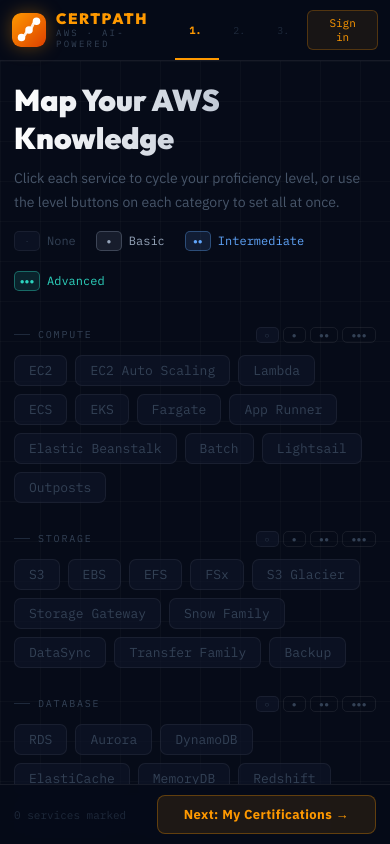
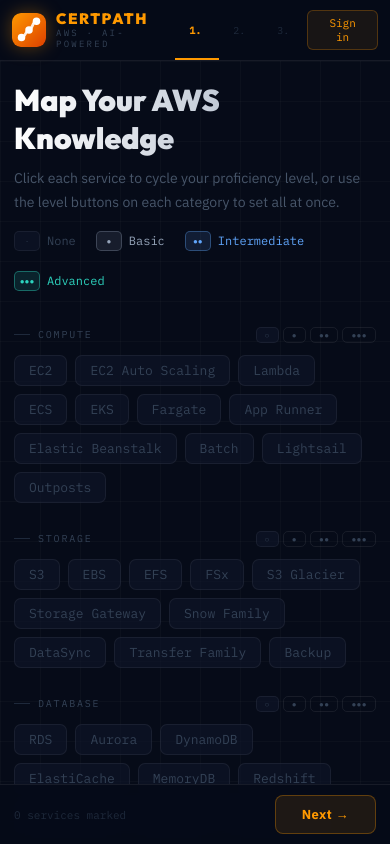
Before and after one commit to esaheki/aws-certification-roadmap, a React (Vite) app: page / in a window 390 px wide. Shown: the top 844 px of the page. Built offline with nearby package versions, Linux system fonts and the light colour scheme; no server answers.

Commit message:
Use short button labels on mobile to prevent action bar overflow
Co-Authored-By: Claude Sonnet 4.6 <noreply@anthropic.com>

```diff
--- a/src/App.jsx
+++ b/src/App.jsx
@@ -325,9 +325,11 @@ export default function App() {
                   background: (step === 1 || step === 2) ? 'linear-gradient(135deg,#ff9900,#ff5500)' : 'rgba(255,153,0,0.1)',
                   color: (step === 1 || step === 2) ? '#000' : '#ff9900',
                   border: step === 0 ? '1px solid rgba(255,153,0,0.3)' : 'none',
-                  whiteSpace: 'nowrap',
                 }}>
-                {loading ? 'Analyzing…' : step === 0 ? 'Next: My Certifications →' : '⚡ Generate My Path'}
+                {loading ? 'Analyzing…' : step === 0
+                  ? <><span className="tab-full">Next: My Certifications →</span><span className="tab-short">Next →</span></>
+                  : <><span className="tab-full">⚡ Generate My Path</span><span className="tab-short">⚡ Generate</span></>
+                }
               </button>
             </div>
           </div>
```
